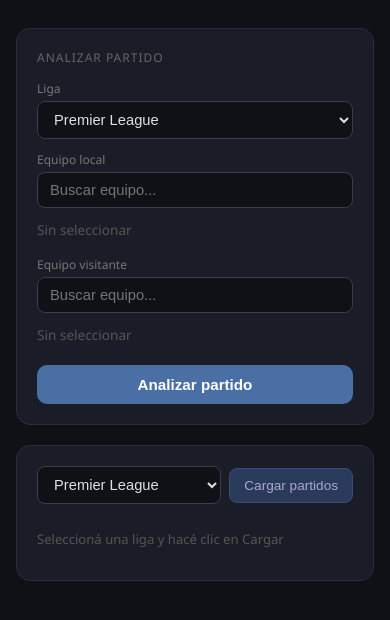
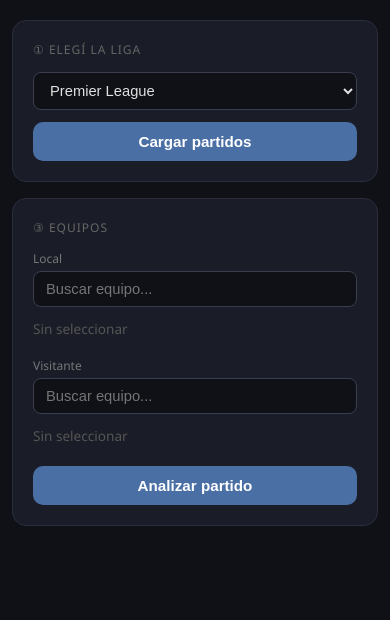
Before and after one commit to octaviomureri/football-predictor, a Flask app: page / in a window 390 px wide. Shown: the part 62-682 px from the top of the page. Run offline with Flask 3, Linux system fonts and the light colour scheme.

Commit message:
Redesign: step-by-step flow optimized for mobile

```diff
--- a/templates/index.html
+++ b/templates/index.html
@@ -9,8 +9,7 @@
     body { font-family: 'Segoe UI', sans-serif; background: #0f1117; color: #e0e0e0; min-height: 100vh; }
     header { background: #1a1d27; padding: 16px 24px; border-bottom: 2px solid #2a2d3e; display: flex; align-items: center; gap: 12px; }
     header h1 { font-size: 1.3rem; color: #fff; flex: 1; }
-    .container { max-width: 960px; margin: 28px auto; padding: 0 16px; display: grid; grid-template-columns: 1fr 1fr; gap: 20px; }
-    @media(max-width: 680px) { .container { grid-template-columns: 1fr; } }
+    .container { max-width: 600px; margin: 20px auto; padding: 0 12px; display: flex; flex-direction: column; gap: 16px; }
     .card { background: #1a1d27; border-radius: 14px; padding: 20px; border: 1px solid #2a2d3e; }
     .card-title { font-size: 0.75rem; color: #666; text-transform: uppercase; letter-spacing: 1px; margin-bottom: 14px; }
     select, input[type=text] { width: 100%; background: #0f1117; color: #e0e0e0; border: 1px solid #3a3d4e; padding: 9px 12px; border-radius: 8px; font-size: 0.92rem; }
@@ -45,7 +44,7 @@
     .fixture-date { font-size: 0.7rem; color: #555; }
 
     /* Result section */
-    .result-section { grid-column: 1 / -1; }
+    .result-section { }
     .result-card { background: #1a1d27; border-radius: 14px; padding: 24px; border: 1px solid #2a2d3e; display: none; }
     .result-card.visible { display: block; }
     .match-title { font-size: 1.05rem; font-weight: 700; color: #fff; margin-bottom: 18px; text-align: center; display: flex; align-items: center; justify-content: center; gap: 10px; }
@@ -117,18 +116,36 @@
   </header>
 
   <div class="container">
-    <!-- Panel izquierdo: selector de equipos -->
+    <!-- Paso 1: Elegir liga -->
     <div class="card">
-      <div class="card-title">Analizar partido</div>
+      <div class="card-title">① Elegí la liga</div>
+      <select id="fixtureLeague" onchange="resetFlow()">
+        {% for league in leagues %}
+        <option value="{{ league }}">{{ league }}</option>
+        {% endfor %}
+      </select>
+      <button class="btn" onclick="loadFixtures()" style="margin-top:12px">Cargar partidos</button>
+    </div>
 
-      <label>Liga</label>
-      <select id="leagueSelect">
+    <!-- Paso 2: Elegir partido -->
+    <div class="card" id="step2Card" style="display:none">
+      <div class="card-title">② Elegí el partido <span style="font-size:0.7rem;color:#4a6fa5;margin-left:6px">o buscá equipos abajo</span></div>
+      <div id="fixturesList">
+        <div style="font-size:0.82rem;color:#555;padding:12px 0">Cargando...</div>
+      </div>
+    </div>
+
+    <!-- Paso 3: Equipos y analizar -->
+    <div class="card">
+      <div class="card-title">③ Equipos</div>
+
+      <select id="leagueSelect" style="display:none">
         {% for league in leagues %}
         <option value="{{ league }}">{{ league }}</option>
         {% endfor %}
       </select>
 
-      <label>Equipo local</label>
+      <label>Local</label>
       <div class="team-search">
         <input type="text" id="homeInput" placeholder="Buscar equipo..." autocomplete="off"
           oninput="searchTeam('home')" onfocus="openResults('home')" onblur="closeResults('home', 200)"/>
@@ -136,7 +153,7 @@
       </div>
       <div class="selected-team" id="homeSelected"><span style="color:#555">Sin seleccionar</span></div>
 
-      <label>Equipo visitante</label>
+      <label style="margin-top:14px">Visitante</label>
       <div class="team-search">
         <input type="text" id="awayInput" placeholder="Buscar equipo..." autocomplete="off"
           oninput="searchTeam('away')" onfocus="openResults('away')" onblur="closeResults('away', 200)"/>
@@ -147,24 +164,7 @@
       <button class="btn" onclick="analyze()">Analizar partido</button>
     </div>
 
-    <!-- Panel derecho: próximos partidos -->
-    <div class="card">
-      <div class="card-title">
-        <div class="league-select-wrap">
-          <select id="fixtureLeague" style="flex:1">
-            {% for league in leagues %}
-            <option value="{{ league }}">{{ league }}</option>
-            {% endfor %}
-          </select>
-          <button class="load-btn" onclick="loadFixtures()">Cargar partidos</button>
-        </div>
-      </div>
-      <div id="fixturesList">
-        <div style="font-size:0.82rem;color:#555;padding:12px 0">Seleccioná una liga y hacé clic en Cargar</div>
-      </div>
-    </div>
-
-    <!-- Resultado full width -->
+    <!-- Resultado -->
     <div class="result-section">
       <div class="result-card" id="resultCard">
         <div id="resultContent"></div>
@@ -210,26 +210,35 @@
       setTimeout(() => document.getElementById(side + 'Results').classList.remove('open'), delay);
     }
 
+    function resetFlow() {
+      document.getElementById('step2Card').style.display = 'none';
+    }
+
     function selectFixture(homeId, homeName, homeLogo, awayId, awayName, awayLogo, leagueSlug) {
       selectTeam('home', homeId, homeName, homeLogo, leagueSlug);
       selectTeam('away', awayId, awayName, awayLogo, leagueSlug);
       document.getElementById('homeInput').value = homeName;
       document.getElementById('awayInput').value = awayName;
       document.getElementById('leagueSelect').value = document.getElementById('fixtureLeague').value;
+      // Scroll suave al paso 3
+      document.querySelector('.btn[onclick="analyze()"]').scrollIntoView({ behavior: 'smooth', block: 'center' });
     }
 
     async function loadFixtures() {
       const league = document.getElementById('fixtureLeague').value;
+      const step2 = document.getElementById('step2Card');
       const list = document.getElementById('fixturesList');
+      step2.style.display = 'block';
       list.innerHTML = '<div class="loading-box" style="padding:20px"><div class="spinner"></div></div>';
+      step2.scrollIntoView({ behavior: 'smooth' });
       try {
         const res = await fetch(`/api/next-fixtures?league=${encodeURIComponent(league)}`);
         const data = await res.json();
         if (data.error) { list.innerHTML = `<div class="error-box">${data.error}</div>`; return; }
         if (!data.length) { list.innerHTML = '<div style="font-size:0.82rem;color:#555;padding:12px 0">Sin partidos disponibles</div>'; return; }
+        const leagueSlug = document.getElementById('fixtureLeague').value;
         list.innerHTML = '<div class="fixtures-list">' + data.map(f => {
           const dateStr = f.date ? new Date(f.date).toLocaleDateString('es-AR', {day:'2-digit',month:'2-digit',hour:'2-digit',minute:'2-digit'}) : '';
-          const leagueSlug = document.getElementById('fixtureLeague').value;
           return `<div class="fixture-item" onclick="selectFixture(${f.home_id},'${esc(f.home_name)}','${f.home_logo}',${f.away_id},'${esc(f.away_name)}','${f.away_logo}','${leagueSlug}')">
             <div class="fixture-team"><img src="${f.home_logo}" onerror="this.style.display='none'"/> ${f.home_name}</div>
             <span class="fixture-vs">vs</span>
```
